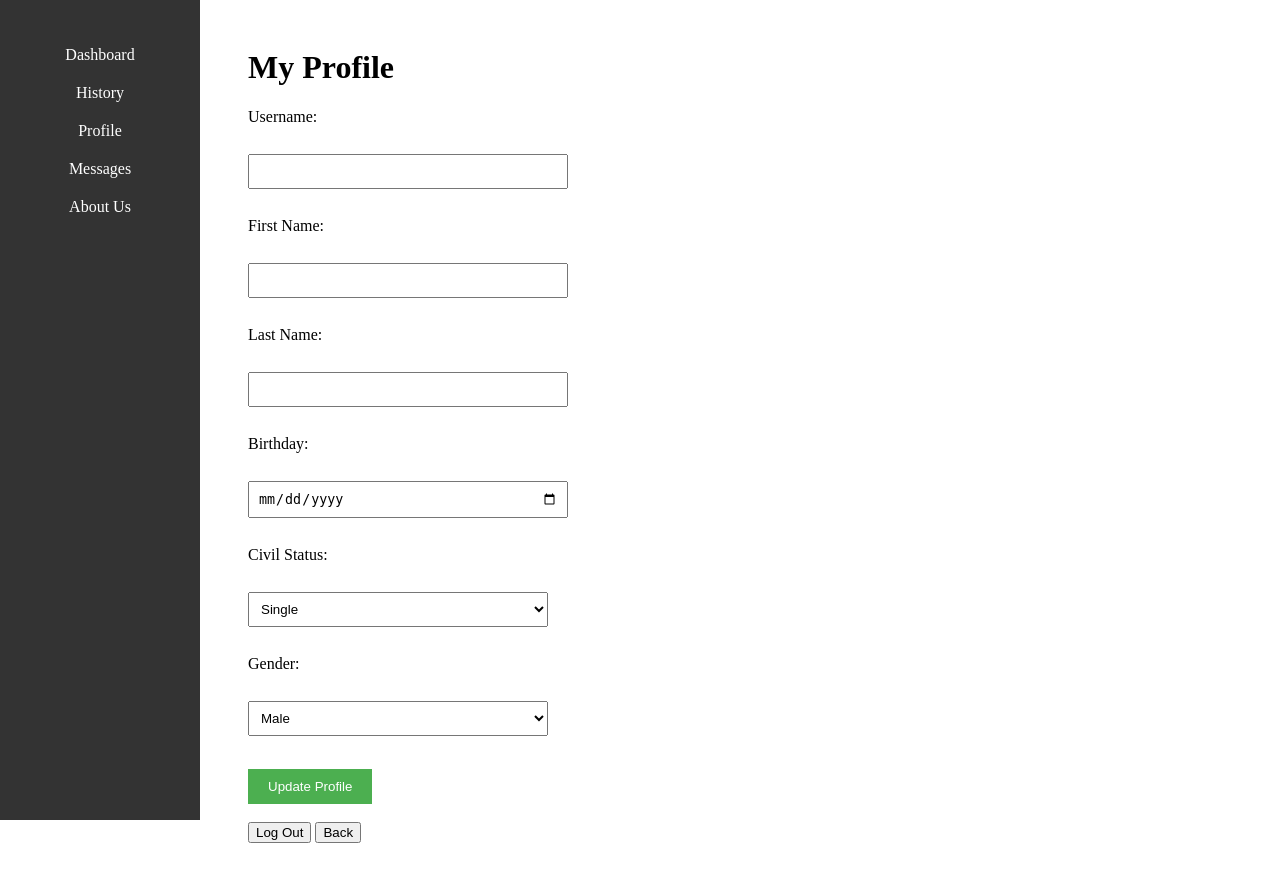
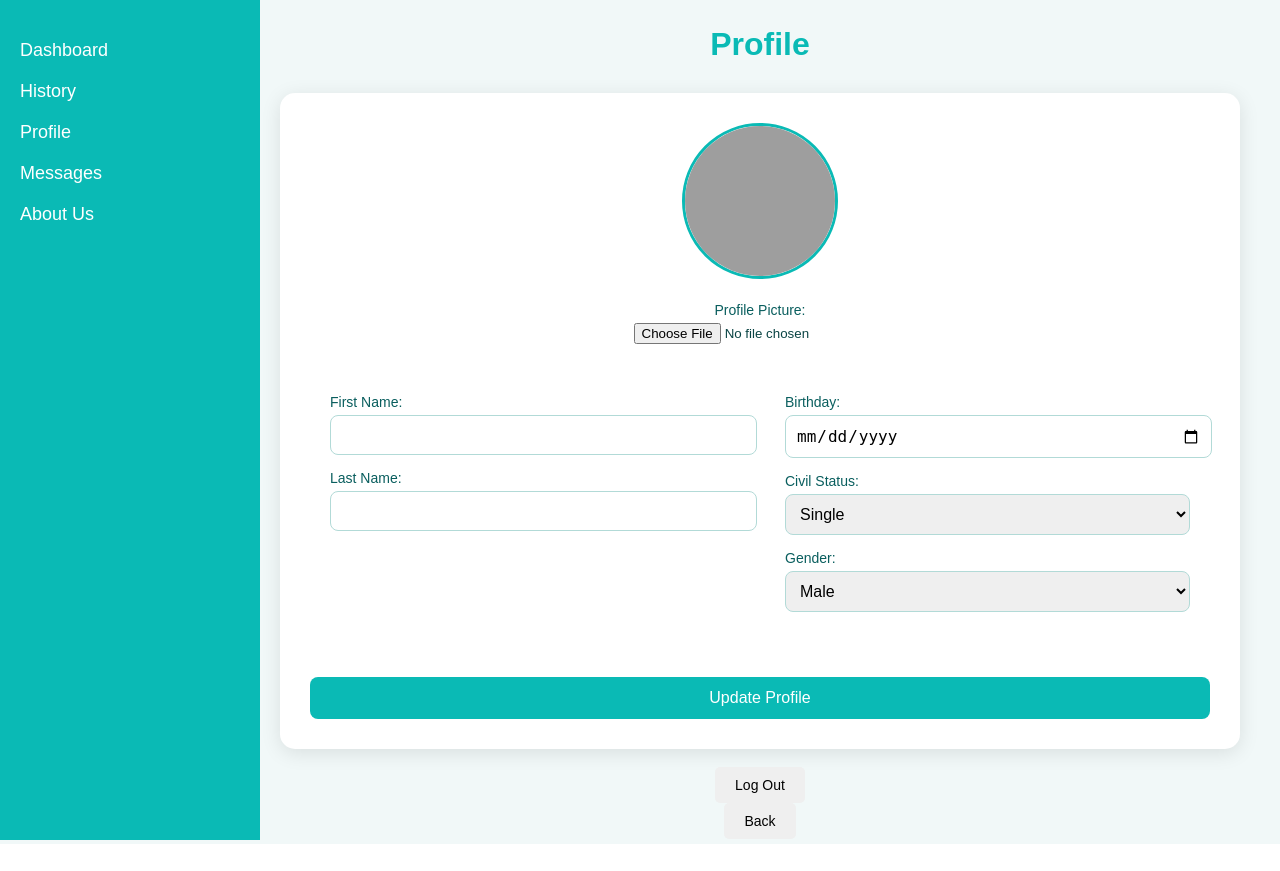
Before and after one commit to Dabskiiee/Tenant_Management_System, a PHP site: page /Phps/Profile.php in a window 1280 px wide. After the commit the page ends 844 px from the top, so only its background shows below. Run offline with PHP 8.4, Linux system fonts and the light colour scheme; data that the repository does not hold is empty; grey boxes are pictures that could not be loaded.

Commit message:
profile image $ css

```diff
--- a/Profile.php
+++ b/Profile.php
@@ -16,33 +16,58 @@ $stmt->execute();
 $user = $stmt->fetch(PDO::FETCH_ASSOC);
 
 if ($_SERVER['REQUEST_METHOD'] === 'POST') {
-    // Validate and sanitize input data
-    $username = htmlspecialchars(trim($_POST['username']));
     $firstname = htmlspecialchars(trim($_POST['firstname']));
     $lastname = htmlspecialchars(trim($_POST['lastname']));
     $birthday = htmlspecialchars(trim($_POST['birthday']));
-    $civil_status = htmlspecialchars(trim(strtolower($_POST['civil_status']))); // Ensure lowercase
-    $gender = htmlspecialchars(trim(strtolower($_POST['gender']))); // Ensure lowercase
+    $civil_status = htmlspecialchars(trim(strtolower($_POST['civil_status'])));
+    $gender = htmlspecialchars(trim(strtolower($_POST['gender'])));
+    $imagePath = $user['profile_image']; // Default to existing image
 
-    // Update user data
-    $update_sql = "UPDATE users SET username = :username, firstname = :firstname, lastname = :lastname,
-                   birthday = :birthday, civil_status = :civil_status, gender = :gender WHERE id = :id";
+    // Handle image upload
+    if (isset($_FILES['profile_image']) && $_FILES['profile_image']['error'] == UPLOAD_ERR_OK) {
+        $targetDir = "uploads/profile_pictures/";
+        if (!is_dir($targetDir)) {
+            mkdir($targetDir, 0755, true); // Create directory if not exists
+        }
+
+        $imageFileType = strtolower(pathinfo($_FILES['profile_image']['name'], PATHINFO_EXTENSION));
+        $allowedTypes = ['jpg', 'jpeg', 'png', 'gif'];
+
+        if (in_array($imageFileType, $allowedTypes)) {
+            $newFileName = uniqid('profile_', true) . '.' . $imageFileType;
+            $targetFile = $targetDir . $newFileName;
+
+            if (move_uploaded_file($_FILES['profile_image']['tmp_name'], $targetFile)) {
+                $imagePath = $targetFile; // Update the path
+            } else {
+                $error_message = "Failed to upload profile picture.";
+            }
+        } else {
+            $error_message = "Invalid file type. Only JPG, JPEG, PNG, and GIF are allowed.";
+        }
+    }
+
+    if (!isset($error_message)) {
+        // Update user data including profile image
+        $update_sql = "UPDATE users SET firstname = :firstname, lastname = :lastname,
+                       birthday = :birthday, civil_status = :civil_status, gender = :gender,
+                       profile_image = :profile_image WHERE id = :id";
         $update_stmt = $conn->prepare($update_sql);
-    $update_stmt->bindParam(":username", $username, PDO::PARAM_STR);
         $update_stmt->bindParam(":firstname", $firstname, PDO::PARAM_STR);
         $update_stmt->bindParam(":lastname", $lastname, PDO::PARAM_STR);
         $update_stmt->bindParam(":birthday", $birthday, PDO::PARAM_STR);
         $update_stmt->bindParam(":civil_status", $civil_status, PDO::PARAM_STR);
         $update_stmt->bindParam(":gender", $gender, PDO::PARAM_STR);
+        $update_stmt->bindParam(":profile_image", $imagePath, PDO::PARAM_STR);
         $update_stmt->bindParam(":id", $user_id, PDO::PARAM_INT);
 
         if ($update_stmt->execute()) {
             $success_message = "Profile updated successfully!";
-        // Refresh user data to reflect changes
             header("Location: profile.php?success=1");
             exit;
         } else {
             $error_message = "Error updating profile.";
+        }
     }
 }
 
@@ -59,57 +84,67 @@ if (isset($_GET['success']) && $_GET['success'] == 1) {
     <meta name="viewport" content="width=device-width, initial-scale=1.0">
     <title>Edit Profile</title>
     <link rel="stylesheet" href="src/css/profile.css">
+    <link rel="stylesheet" href="https://cdnjs.cloudflare.com/ajax/libs/font-awesome/4.7.0/css/font-awesome.min.css">
 </head>
 <body>
     <div class="sidebar">
-        <ul>
-            <li><a href="dashboard.php">Dashboard</a></li>
-            <li><a href="history.php">History</a></li>
-            <li><a href="profile.php">Profile</a></li>
-            <li><a href="message.php">Messages</a></li>
-            <li><a href="about.php">About Us</a></li>
+        <ul class="sidebar-menu">
+            <li><a href="dashboard.php" class="sidebar-link">Dashboard</a></li>
+            <li><a href="history.php" class="sidebar-link">History</a></li>
+            <li><a href="profile.php" class="sidebar-link">Profile</a></li>
+            <li><a href="message.php" class="sidebar-link">Messages</a></li>
+            <li><a href="about.php" class="sidebar-link">About Us</a></li>
         </ul>
     </div>
 
     <div class="main-content">
-        <h1>My Profile</h1>
-
+        <h1>Profile</h1>
+        <div class="notif">
         <?php if (isset($success_message)): ?>
             <p class="success"><?php echo $success_message; ?></p>
         <?php elseif (isset($error_message)): ?>
             <p class="error"><?php echo $error_message; ?></p>
         <?php endif; ?>
+        </div>
 
-        <form method="POST" action="">
-            <label for="username">Username:</label><br>
-            <input type="text" id="username" name="username" value="<?php echo htmlspecialchars($user['username']); ?>" required><br><br>
+        <form method="POST" action="" enctype="multipart/form-data" class="profile-form">
+            <div class="profile-image-section">
+                <img src="<?php echo htmlspecialchars($user['profile_image'] ?? 'default_profile.png'); ?>" alt="Profile Picture" class="profile-image">
+                <label for="profile_image" class="profile-label">Profile Picture:</label>
+                <input type="file" id="profile_image" name="profile_image" accept="image/*" class="input-file">
+            </div>
 
-            <label for="firstname">First Name:</label><br>
-            <input type="text" id="firstname" name="firstname" value="<?php echo htmlspecialchars($user['firstname']); ?>" required><br><br>
+            <div class="profile-info-left">
+                <label for="firstname" class="profile-label">First Name:</label>
+                <input type="text" id="firstname" name="firstname" value="<?php echo htmlspecialchars($user['firstname']); ?>" required class="input-text">
 
-            <label for="lastname">Last Name:</label><br>
-            <input type="text" id="lastname" name="lastname" value="<?php echo htmlspecialchars($user['lastname']); ?>" required><br><br>
+                <label for="lastname" class="profile-label">Last Name:</label>
+                <input type="text" id="lastname" name="lastname" value="<?php echo htmlspecialchars($user['lastname']); ?>" required class="input-text">
+            </div>
 
-            <label for="birthday">Birthday:</label><br>
-            <input type="date" id="birthday" name="birthday" value="<?php echo htmlspecialchars($user['birthday']); ?>" required><br><br>
+            <div class="profile-info-right">
+                <label for="birthday" class="profile-label">Birthday:</label>
+                <input type="date" id="birthday" name="birthday" value="<?php echo htmlspecialchars($user['birthday']); ?>" required class="input-date">
 
-            <label for="civil_status">Civil Status:</label><br>
-            <select id="civil_status" name="civil_status" required>
+                <label for="civil_status" class="profile-label">Civil Status:</label>
+                <select id="civil_status" name="civil_status" required class="input-select">
                     <option value="single" <?php echo $user['civil_status'] == 'single' ? 'selected' : ''; ?>>Single</option>
                     <option value="married" <?php echo $user['civil_status'] == 'married' ? 'selected' : ''; ?>>Married</option>
                     <option value="divorced" <?php echo $user['civil_status'] == 'divorced' ? 'selected' : ''; ?>>Divorced</option>
                     <option value="widowed" <?php echo $user['civil_status'] == 'widowed' ? 'selected' : ''; ?>>Widowed</option>
-            </select><br><br>
+                </select>
 
-            <label for="gender">Gender:</label><br>
-            <select id="gender" name="gender" required>
+                <label for="gender" class="profile-label">Gender:</label>
+                <select id="gender" name="gender" required class="input-select">
                     <option value="male" <?php echo $user['gender'] == 'male' ? 'selected' : ''; ?>>Male</option>
                     <option value="female" <?php echo $user['gender'] == 'female' ? 'selected' : ''; ?>>Female</option>
                     <option value="other" <?php echo $user['gender'] == 'other' ? 'selected' : ''; ?>>Other</option>
-            </select><br><br>
+                </select>
+            </div>
 
-            <button type="submit">Update Profile</button>
+            <button type="submit" class="submit-btn">Update Profile</button>
         </form>
+
         <br>
         <a href="login.php"><button type="button">Log Out</button></a>
         <a href="main_index.php"><button type="button">Back</button></a>
--- /dev/null
+++ b/hello.php
@@ -0,0 +1 @@
+<h1>hello</h1>
--- a/src/css/profile.css
+++ b/src/css/profile.css
@@ -1,78 +1,179 @@
-/* Sidebar Styles */
+
+body {
+    font-family: Arial, sans-serif;
+    margin: 0;
+    padding: 0;
+    background-color: #F1F8F8;
+}
+
+
 .sidebar {
-    width: 200px;
-    height: 100%;
+    background-color: #0ABAB5;
+    color: white;
+    padding: 20px;
+    height: 100vh;
     position: fixed;
+    width: 220px;
     top: 0;
     left: 0;
-    background-color: #333;
-    padding-top: 20px;
 }
 
 .sidebar ul {
-    list-style-type: none;
+    list-style: none;
     padding: 0;
 }
 
 .sidebar ul li {
-    padding: 10px;
-    text-align: center;
+    margin: 20px 0;
 }
 
 .sidebar ul li a {
     color: white;
     text-decoration: none;
+    font-size: 18px;
+    display: block;
+    transition: all 0.3s ease;
+}
+
+.sidebar ul li a:hover {
+    background-color: #095E5E;
+    padding-left: 10px;
+}
+
+
+.main-content {
+    margin-left: 240px;
+    padding: 5px 15px;
+    color: #0A4444;
+    display: flex;
+    justify-content: center;
+    align-items: center;
+    min-height: 100vh;
+    flex-direction: column;
+}
+
+.notif {
+    left: 200px;
+}
+
+h1 {
+    color: #0ABAB5;
+    font-size: 2em;
+    margin-bottom: 30px;
+}
+
+
+.profile-form {
+    display: flex;
+    justify-content: center;
+    align-items: flex-start;
+    flex-wrap: wrap;
+    gap: 50px;
+    padding: 30px;
+    background-color: #FFFFFF;
+    border-radius: 15px;
+    box-shadow: 0 4px 20px rgba(0, 0, 0, 0.1);
+    max-width: 900px;
+    width: 100%;
+    transition: all 0.3s ease-in-out;
+}
+
+.profile-image-section {
+    text-align: center;
+    flex-basis: 100%;
+}
+
+.profile-image-section img {
+    width: 150px;
+    height: 150px;
+    border-radius: 50%;
+    margin-bottom: 19px;
+    border: 3px solid #0ABAB5;
+}
+
+.profile-label {
+    font-size: 14px;
+    color: #095E5E;
+    margin-bottom: 5px;
     display: block;
 }
 
-.sidebar ul li a:hover {
-    background-color: #575757;
+.profile-info-left,
+.profile-info-right {
+    flex-basis: 45%;
 }
 
-/* Main Content Styles */
-.main-content {
-    margin-left: 220px;
-    padding: 20px;
+.profile-info-left label,
+.profile-info-right label {
+    margin-bottom: 5px;
 }
 
-h1 {
-    font-size: 2rem;
+.profile-info-left input,
+.profile-info-right input,
+.profile-info-left select,
+.profile-info-right select {
+    font-size: 16px;
+    padding: 10px;
+    width: 100%;
+    margin-bottom: 15px;
+    border: 1px solid #B2DAD7;
+    border-radius: 8px;
+    outline: none;
 }
 
-/* Form Styles */
-form {
-    width: 300px;
+.profile-info-left input:focus,
+.profile-info-right input:focus,
+.profile-info-left select:focus,
+.profile-info-right select:focus {
+    border-color: #0ABAB5;
+    box-shadow: 0 0 5px rgba(10, 186, 181, 0.6);
 }
 
-form label {
-    display: block;
-    margin: 5px 0;
+.submit-btn {
+    background-color: #0ABAB5;
+    color: white;
+    font-size: 16px;
+    padding: 12px 25px;
+    border: none;
+    border-radius: 8px;
+    cursor: pointer;
+    transition: background-color 0.3s ease;
+    width: 100%;
 }
 
-form input, form select {
-    width: 100%;
-    padding: 8px;
-    margin: 5px 0;
+.submit-btn:hover {
+    background-color: #095E5E;
 }
 
-form button {
-    margin-top: 10px;
+button {
+    font-size: 14px;
     padding: 10px 20px;
-    background-color: #4CAF50;
-    color: white;
     border: none;
+    border-radius: 5px;
     cursor: pointer;
+    transition: all 0.3s ease;
 }
 
-form button:hover {
-    background-color: #45a049;
+button:hover {
+    background-color: #095E5E;
+    color: white;
 }
 
-/* Success and Error Message Styles */
+
 .success {
-    color: green;
+    color: #095E5E;
+    background-color: #DFF6F5;
+    padding: 10px;
+    border-radius: 5px;
+    margin-bottom: 20px;
+    width: 100%;
 }
 
 .error {
-    color: red;
+    color: #D9534F;
+    background-color: #FBE9E9;
+    padding: 10px;
+    border-radius: 5px;
+    margin-bottom: 20px;
+    width: 100%;
 }
```
Also changed, not shown: dashboard/admin/authentication/admin-class.php (+9 -12 lines), uploads/profile_pictures/profile_6741c3d624fae8.92952883.jpeg (added), uploads/profile_pictures/profile_6741c417c062d6.04436877.jpeg (added), uploads/profile_pictures/profile_6741c43a35a092.47007476.jpeg (added), uploads/profile_pictures/profile_6741c7d2ca68d2.03181610.jpeg (added), uploads/profile_pictures/profile_6741c7ea1e0231.41716087.jpeg (added), uploads/profile_pictures/profile_6741c8115efd32.84111811.jpeg (added), uploads/profile_pictures/profile_6741cf814f6478.17369393.jpeg (added), 3 other files. Lines whose indentation alone changed are shown as unchanged.
